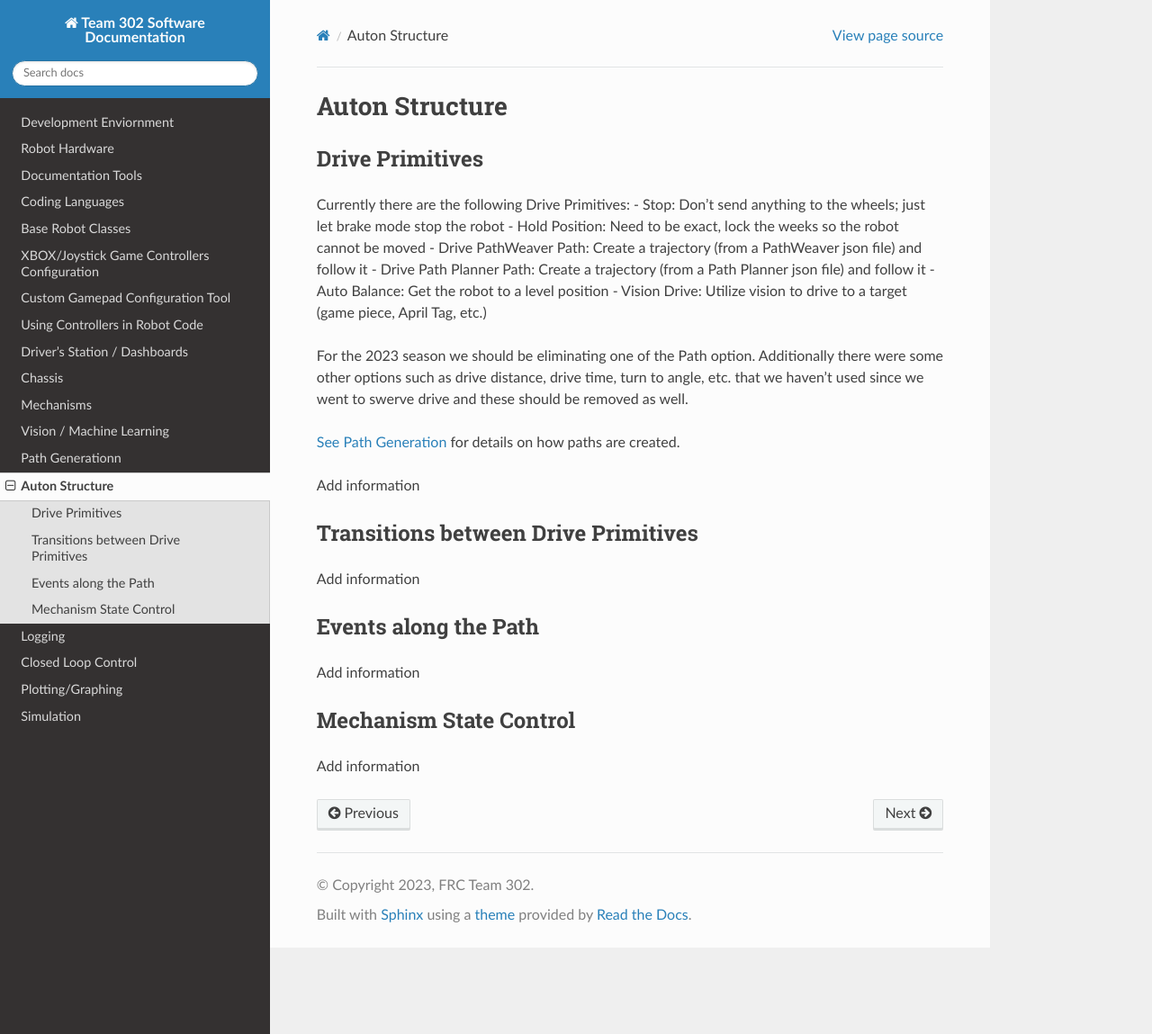
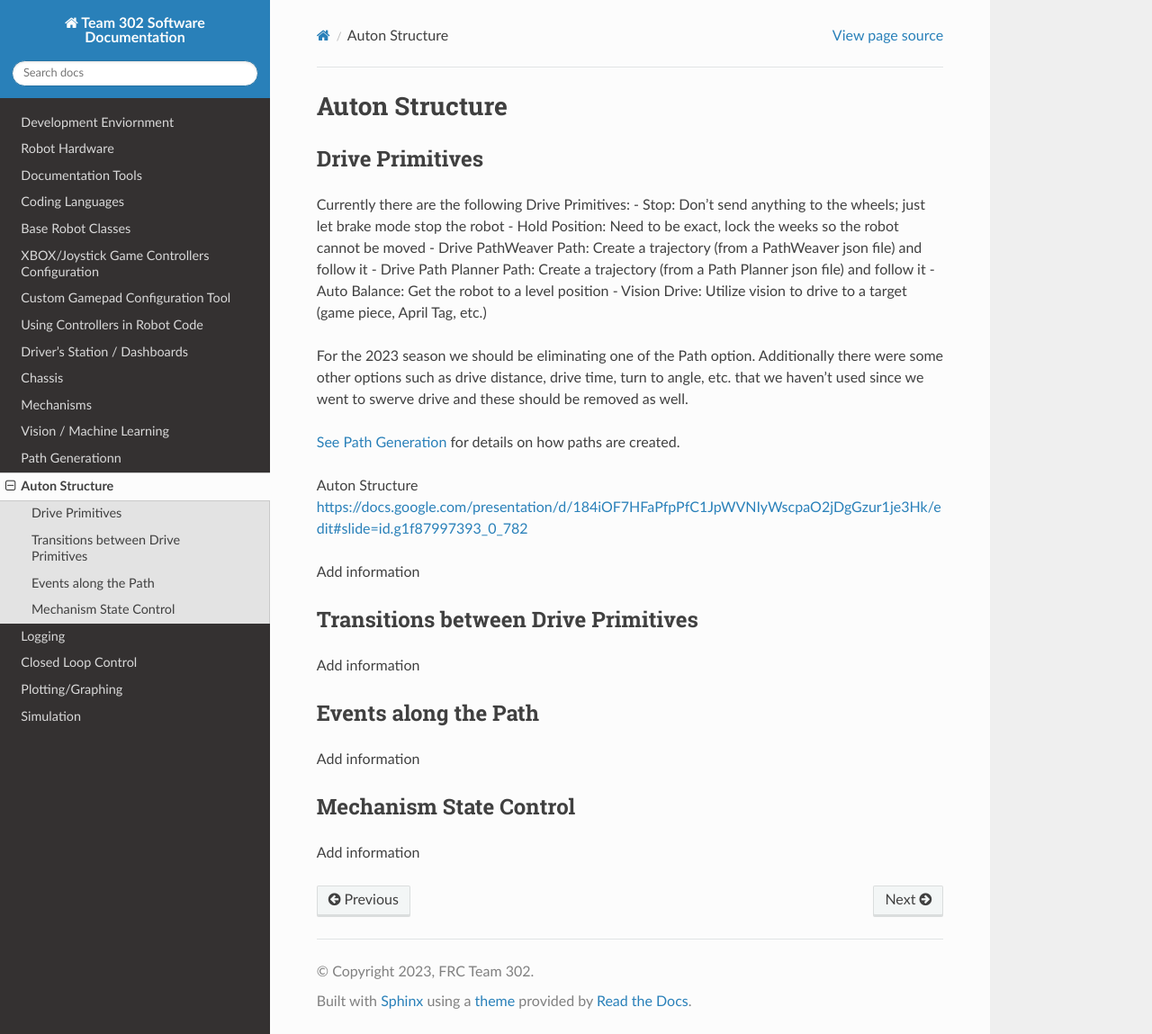
Before and after one commit to Team302/Team302Doco, a Sphinx documentation site: the page built from docs/autons.rst, in a window 1280 px wide and 1149 px high. Shown: the whole window at 90% size. Built offline with Sphinx 7.4.7 and the Read the Docs theme 3.1.0, drawn with Linux system fonts in a browser that asks for light colours.

Commit message:
Update autons.rst

```diff
--- a/docs/autons.rst
+++ b/docs/autons.rst
@@ -17,6 +17,9 @@
 For the 2023 season we should be eliminating one of the Path option.  Additionally there were some other options such as drive distance, drive time, turn to angle, etc. that we haven't used since we went to swerve drive and these should be removed as well.
 
 `See Path Generation <https://team302doco.readthedocs.io/en/latest/paths.html>`_ for details on how paths are created.
+
+Auton Structure
+https://docs.google.com/presentation/d/184iOF7HFaPfpPfC1JpWVNIyWscpaO2jDgGzur1je3Hk/edit#slide=id.g1f87997393_0_782
 
 .. todo::
 Add information
```
